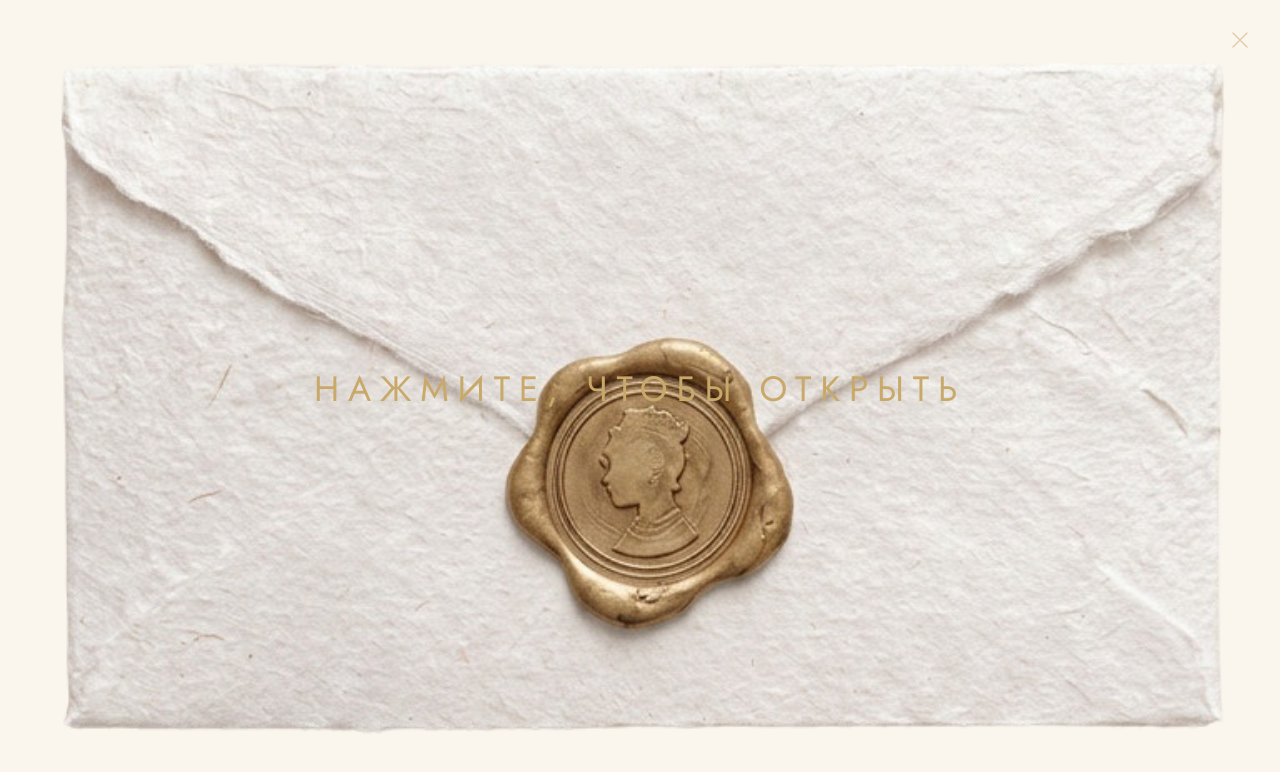
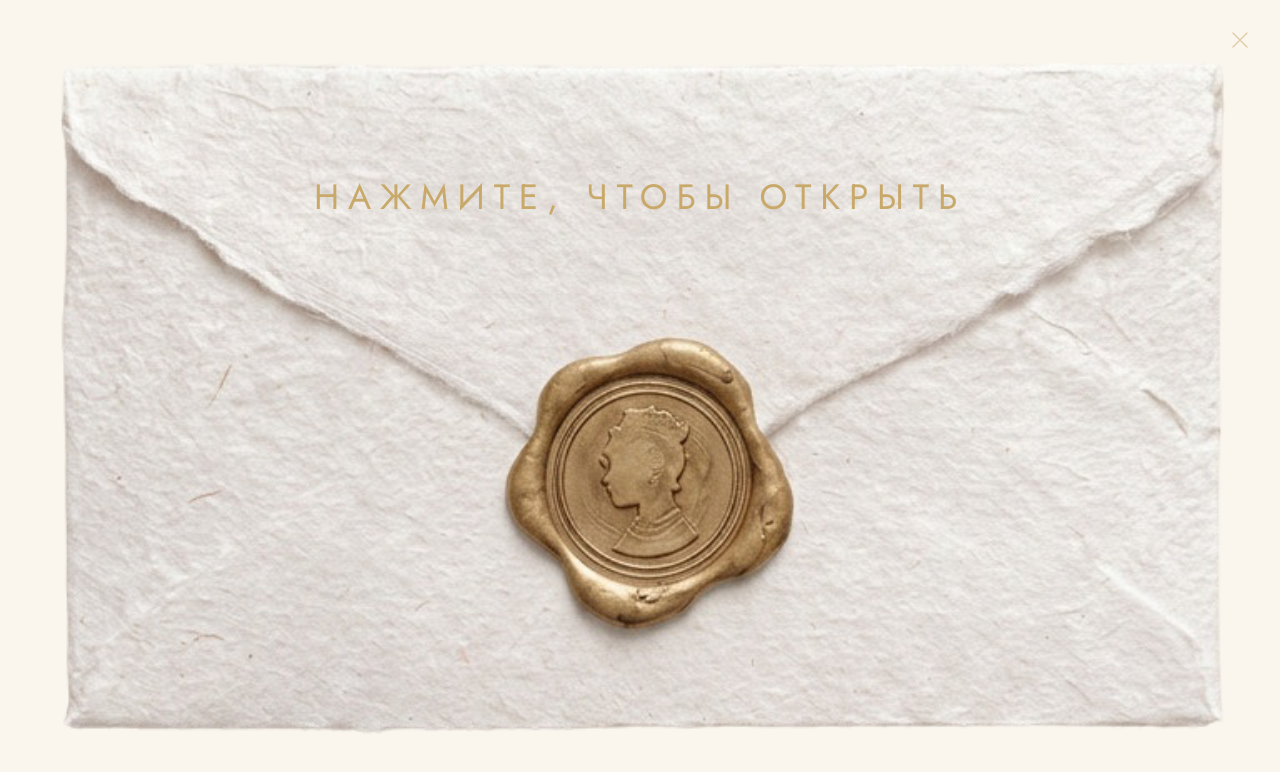
Before and after one commit to ssidilevkz-design/wedding-site, a React (Vite) app: page / in a window 1280 px wide. Shown: the top 772 px of the page. Built offline with nearby package versions, Linux system fonts and the light colour scheme.

Commit message:
Set hint paddingBottom to 45%
Co-Authored-By: Claude Sonnet 4.6 <noreply@anthropic.com>

```diff
--- a/src/components/EnvelopeScreen.jsx
+++ b/src/components/EnvelopeScreen.jsx
@@ -163,7 +163,7 @@ export default function EnvelopeScreen({ onOpen }) {
       {/* Hint */}
       <AnimatePresence>
         {showHint && phase === 'idle' && (
-          <div className="absolute inset-0 flex items-end justify-center pointer-events-none" style={{ paddingBottom: '30%' }}>
+          <div className="absolute inset-0 flex items-end justify-center pointer-events-none" style={{ paddingBottom: '45%' }}>
             <motion.p
               initial={{ opacity: 0, y: 6 }}
               animate={{ opacity: [0, 1, 0.6, 1], y: 0 }}
```
